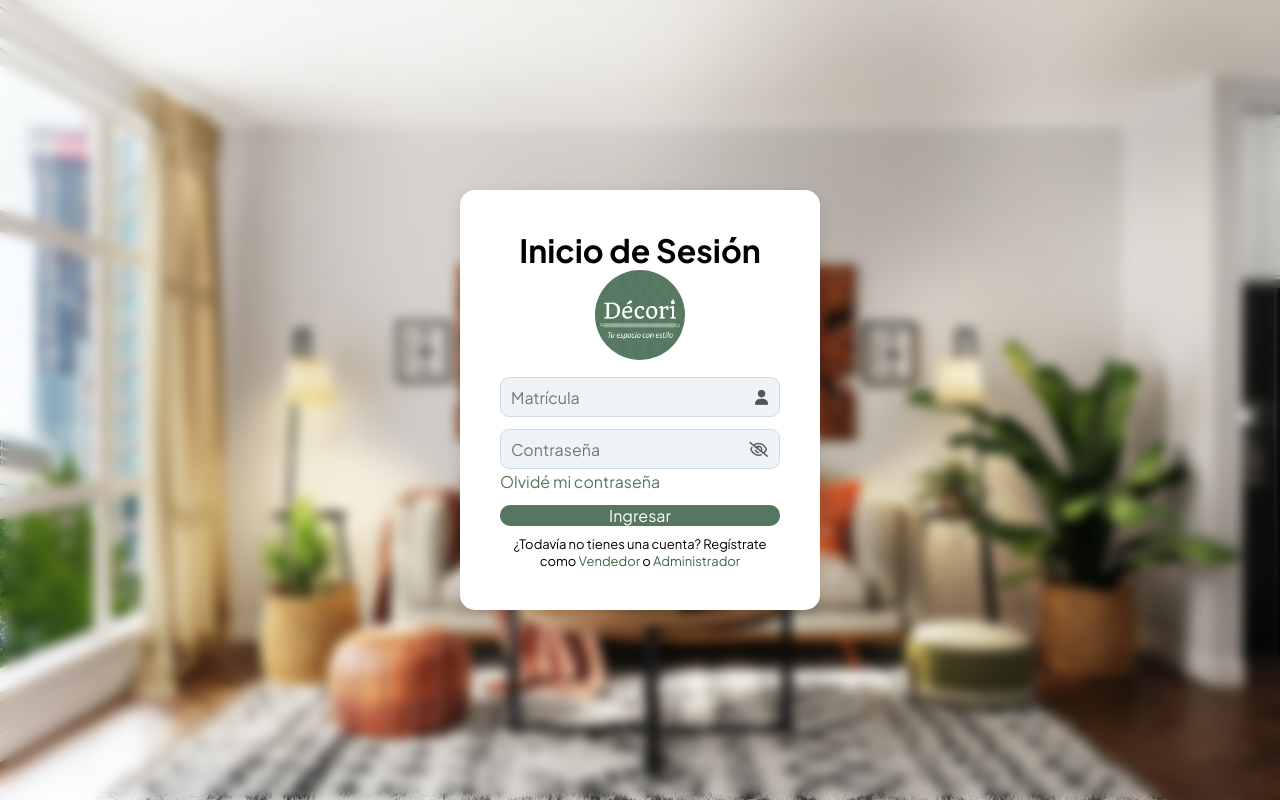
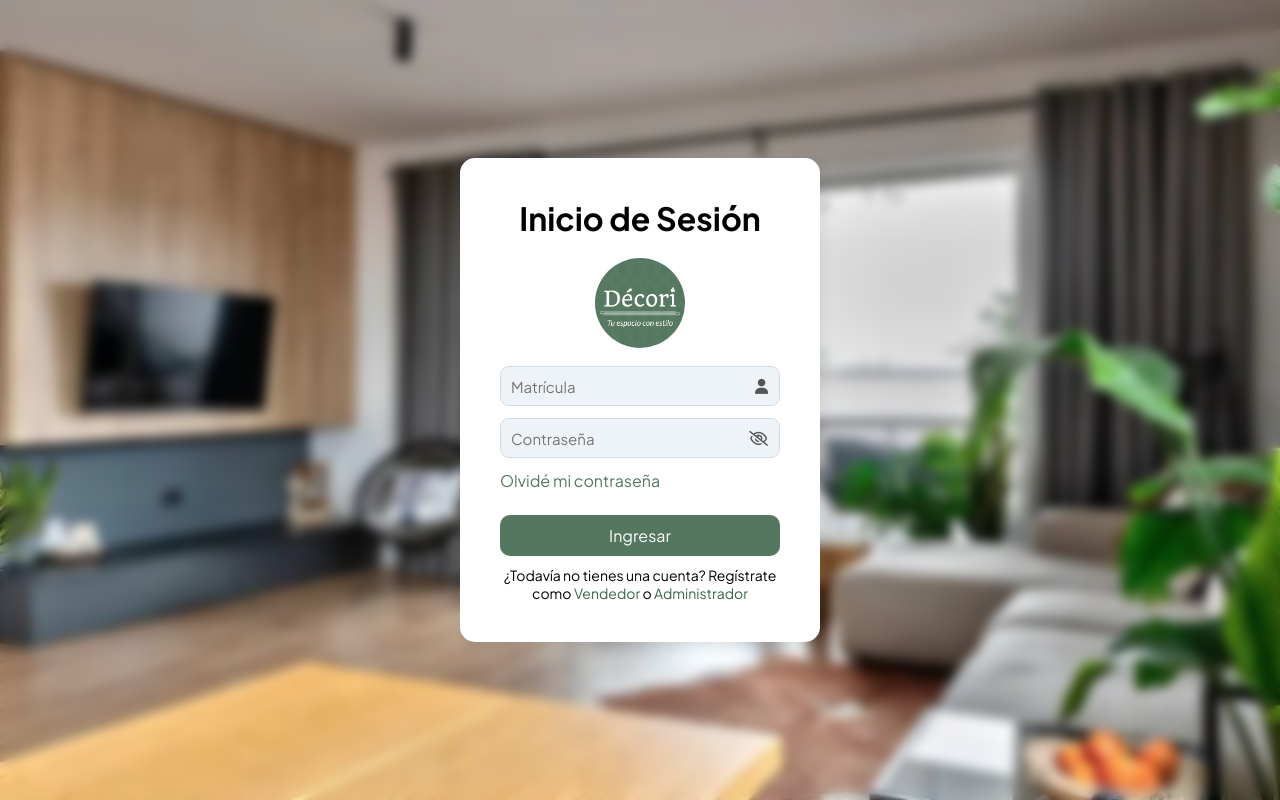
Before and after one commit to abrahampa21/boletera, a PHP site: page / in a window 1280 px wide. Run offline with PHP 8.4, Linux system fonts and the light colour scheme; some libraries are stand-ins or nearby versions.

Commit message:
Página de inicio de sesión y registros

```diff
--- a/assets/css/index.css
+++ b/assets/css/index.css
@@ -8,26 +8,28 @@
 }
 
 body {
+  background-image: url(../../src/img/fondo2.webp);
+  background-position: center;
+  background-size: cover;
+  background-repeat: no-repeat;
+  -webkit-backdrop-filter: blur(6px);
+  backdrop-filter: blur(6px);
   display: flex;
   justify-content: center;
   align-items: center;
   min-height: 100vh;
-  transition: 3s;
-  background-image: url("../../src/img/deco1.jpg");
-  background-position: center;
-  background-size: cover;
-  background-repeat: no-repeat;
-  backdrop-filter: blur(6px);
-  -webkit-backdrop-filter: blur(6px);
 }
 
 .forms a {
   text-decoration: none;
 }
 
+.fa-eye-slash{
+  cursor: pointer;
+}
 /*Inicio de sesión*/
 .inicio-sesion {
-  display: block;
+  display: flex;
 }
 
 .form-container {
@@ -43,6 +45,7 @@ body {
 .form-container h1 {
   text-align: center;
   font-weight: 700;
+  margin-bottom: 1.3rem;
 }
 
 .form-container img {
@@ -60,7 +63,8 @@ body {
   border-radius: 10px;
   transition: 0.2s ease-in-out;
   cursor: pointer;
-  margin-top: 13px;
+  margin-top: 1.5rem;
+  padding: 10px;
 }
 
 .form-container .ingresar-btn:hover {
@@ -69,7 +73,6 @@ body {
 
 .form-container .forgot-pass {
   color: rgb(85, 119, 95);
-  margin-top: -10px;
 }
 
 .form-container .forgot-pass:hover,
@@ -86,7 +89,7 @@ body {
   background-color: #eef3f7;
   border: 1px solid #cfdce7;
   width: 100%;
-  font-size: 1rem;
+  font-size: 15px;
   padding: 0 10px;
   color: #2a3d66;
   border-radius: 9px;
@@ -101,13 +104,10 @@ body {
   font-size: 15px;
 }
 
-.form-container .div-login .fa-eye-slash {
-  cursor: pointer;
-}
 
 .form-container .crear-cuenta {
   line-height: 1.3;
-  font-size: 13px;
+  font-size: 14px;
   text-align: center;
   margin-top: 10px;
 }
--- a/index.html
+++ b/index.html
@@ -5,28 +5,29 @@
     <meta name="viewport" content="width=device-width, initial-scale=1.0">
     <link rel="stylesheet" href="assets/css/index.css">
     <link rel="icon" href="src/img/logoPaginas.png">
+    <link href="https://unpkg.com/aos@2.3.1/dist/aos.css" rel="stylesheet">
     <script src="https://kit.fontawesome.com/e522357059.js" crossorigin="anonymous"></script>
     <title>Inicio de Sesión</title>
 </head>
 <body>
 
     <!--Inicio de sesión-->
-    <form action="" class="inicio-sesion forms" autocomplete="off" id="inicio-sesion">
+    <form action="" class="inicio-sesion forms" autocomplete="off" id="inicio-sesion" data-aos="fade-down" data-aos-duration="1500">
         <div class="form-container">
             <h1>Inicio de Sesión</h1>
             <img src="src/img/logo.png" alt="Décori" title="Décori">
             <div class="usuario-campo div-login">
-                <input type="text" name="usuario" class="inputs-login" placeholder="Matrícula" maxlength="7" required>
+                <input type="text" name="usuario" class="inputs-login inputs-general" placeholder="Matrícula" maxlength="7" required>
                 <i class="fa-solid fa-user" ></i>
             </div>
             <div class="contraseña-campo div-login">
-                <input type="password" name="contraseña" class="inputs-login" id="login-pwd" placeholder="Contraseña" required>
-                <i class="fa-regular fa-eye-slash" onclick="revealPassword()"></i>
+                <input type="password" name="contraseña" class="inputs-login inputs-general" id="login-pwd" placeholder="Contraseña" required>
+                <i class="fa-regular fa-eye-slash" onclick="revealPassword(this)"></i>
             </div>
             <a href="#" class="forgot-pass">Olvidé mi contraseña</a>
             <button type="submit" name="ingresar" class="ingresar-btn">Ingresar</button>
             <div class="crear-cuenta">
-                <p class="crear">¿Todavía no tienes una cuenta? Regístrate como <span>Vendedor</span> o <span onclick="revealAdminRegister()">Administrador</span> </p>
+                <p class="crear">¿Todavía no tienes una cuenta? Regístrate como <span onclick="revealVendedorRegister()">Vendedor</span> o <span onclick="revealAdminRegister()">Administrador</span> </p>
             </div>
         </div>
     </form>
@@ -37,20 +38,20 @@
         <h1>Registro para administrador</h1>
         <div class="container-campos">
             <div class="div-nombre div-campos">
-                <input type="text" name="nombre" class="campos-registro" placeholder="Nombre completo" id="nombre-admin" required>
+                <input type="text" name="nombre" class="campos-registro inputs-general" placeholder="Nombre completo" id="nombre-admin" required>
                 <i class="fa-solid fa-user"></i>
             </div>
             <div class="div-email div-campos">
-                <input type="email" name="email" class="campos-registro" placeholder="Correo electrónico" id="email-admin" required value="">
+                <input type="email" name="email" class="campos-registro inputs-general" placeholder="Correo electrónico" id="email-admin" required value="">
                 <i class="fa-solid fa-envelope"></i>
             </div>
             <div class="div-usuario div-campos">
-                <input type="text" name="usuario" class="campos-registro" placeholder="Usuario" id="usuario-admin" required value="">
+                <input type="text" name="usuario" class="campos-registro inputs-general" placeholder="Usuario" id="usuario-admin" required value="">
                 <i class="fa-solid fa-pen-nib"></i>
             </div>
             <div class="div-contraseña div-campos">
-                <input type="password" name="contraseña" class="campos-registro" placeholder="Contraseña" id="contraseña-admin" required>
-                <i class="fa-regular fa-eye-slash"></i>
+                <input type="password" name="contraseña" class="campos-registro inputs-general" placeholder="Contraseña" id="contraseña-admin" required>
+                <i class="fa-regular fa-eye-slash" onclick="revealPassword(this)"></i>
             </div>
             <p id="passwordMessage" class="error"></p>
             <button type="submit" name="registrar" class="registro-admin-btn">Registrar</button>
@@ -60,51 +61,51 @@
 
     <!--Registro para vendedor-->
     <form class="registro-vendedor forms" id="registro-vendedor" action="" autocomplete="off">
-        <i id="regresar-icono" class="arrow fa-solid fa-arrow-left" title="Regresar"></i>
+        <i id="regresar-icono" class="arrow fa-solid fa-arrow-left" title="Regresar" onclick="revealLogin()"></i>
         <h1>Registro para vendedor</h1>
         <div class="container-campos">
             <div class="div-nombre div-campos">
-                <input type="text" name="nombre" class="campos-registro" placeholder="Nombre completo" id="nombre-vendedor" required>
+                <input type="text" name="nombre" class="campos-registro inputs-general" placeholder="Nombre completo" id="nombre-vendedor" required>
                 <i class="fa-solid fa-user"></i>
             </div>
-            <div class="div-apellidos div-campos">
-                <div class="apellidoP">
-                    <input type="text" name="apellidoP" id="apellidoP" Placeholder="Apellido Paterno">
+            <div class="div-apellidos">
+                <div class="apellidoP apellido">
+                    <input type="text" name="apellidoP" class="inputs-general" id="apellidoP" Placeholder="Apellido Paterno" required>
                     <i class="fa-solid fa-user-tie"></i>
                 </div>
-                <div class="apellidoM">
-                    <input type="text" name="apellidoM" id="apellidoM" placeholder="Apellido Materno">
+                <div class="apellidoM apellido">
+                    <input type="text" name="apellidoM" class="inputs-general" id="apellidoM" placeholder="Apellido Materno" required>
                     <i class="fa-solid fa-user-nurse"></i>
                 </div>
             </div>
             <div class="div-email div-campos">
-                <input type="email" name="email" class="campos-registro" placeholder="Correo electrónico" id="email-vendedor" required value="">
+                <input type="email" name="email" class="campos-registro inputs-general" placeholder="Correo electrónico" id="email-vendedor" required value="">
                 <i class="fa-solid fa-envelope"></i>
             </div>
             <div class="div-usuario div-campos">
-                <input type="text" name="usuario" class="campos-registro" placeholder="Usuario" id="usuario-vendedor" required value="">
+                <input type="text" name="usuario" class="campos-registro inputs-general" placeholder="Usuario" id="usuario-vendedor" required value="">
                 <i class="fa-solid fa-pen-nib"></i>
             </div>
             <div class="div-contraseña div-campos">
-                <input type="password" name="contraseña" class="campos-registro" placeholder="Contraseña" id="contraseña-vendedor" required>
-                <i class="fa-regular fa-eye-slash"></i>
+                <input type="password" name="contraseña" class="campos-registro inputs-general" placeholder="Contraseña" id="contraseña-vendedor" required>
+                <i class="fa-regular fa-eye-slash" onclick="revealPassword(this)"></i>
             </div>
-            <p id="passwordMessage" class="error"></p>
-            <div class="div-ine div-campos>
-                <label for="">Sube foto de tu credencia de lector INE</label>
-                <input type="file" name="ine" id="ine" placeholder="Sube foto de tu INE">
+            <p id="passwordMessageVendedor" class="error"></p>
+            <div class="div-ine div-campos">
+                <label for="ine">Sube foto de tu credencial de lector INE</label>
+                <input type="file" class="inputs-general" name="ine" id="ine" placeholder="Sube foto de tu INE" required>
             </div>
             <div class="div-celular div-campos">
-                <input type="text" name="noCelular" class="campos-registro" id="noCelular-vendedor" placeholder="Número de celular">
+                <input type="text" name="noCelular" class="campos-registro inputs-general" id="noCelular-vendedor" placeholder="Número de celular">
                 <i class="fa-solid fa-mobile-screen"></i>
             </div>
             <div class="div-referencia div-campos">
-                <input type="text" name="noReferencia" class="campos-registro" id="noReferencia-vendedor" placeholder="Número de referencia">
+                <input type="text" name="noReferencia" class="campos-registr inputs-general" id="noReferencia-vendedor" placeholder="Número de referencia">
                 <i class="fa-solid fa-mobile"></i>
             </div>
-            <button type="submit" name="registrar">Registrar</button>
+            <button type="submit" name="registrar" >Registrar</button>
         </div>
-        <p class="login-back">¿Ya tienes una cuenta? <span id="back-text">Ingresa aquí</span></p>
+        <p class="login-back">¿Ya tienes una cuenta? <span onclick="revealLogin()">Ingresa aquí</span></p>
     </form>
 
     <!--Librerías JavaScript-->
```
Also changed, not shown: other parts of assets/css/index.css (+172 -7 lines), assets/js/index.js (+59 -32 lines), src/img/deco1.jpg (deleted), src/img/deco2.jpg (deleted), src/img/deco2.webp (deleted), src/img/fondo.webp (added), src/img/fondo2.webp (added).
